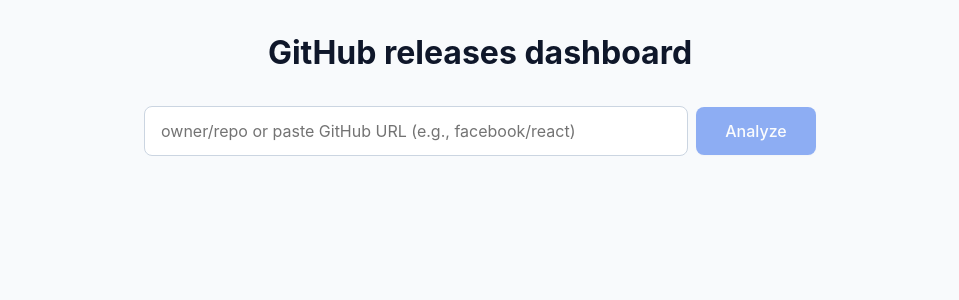
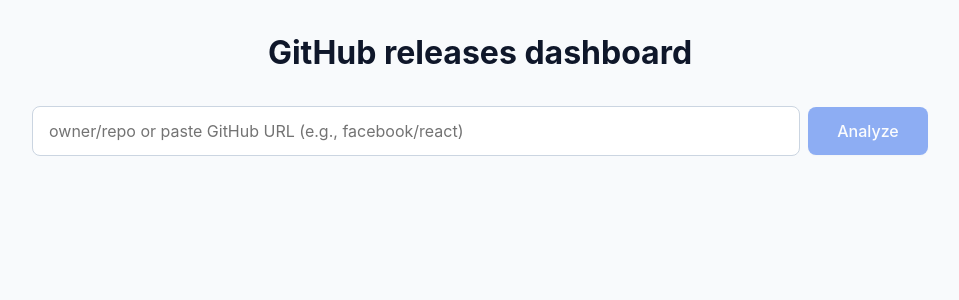
Before and after one commit to ankitpandey2708/gh-release, a Next.js app: page / in a window 1280 px wide. Shown: the top 300 px of the page, without its empty margins (160-1119 px from the left). Built offline with nearby package versions, Linux system fonts and the light colour scheme.

Commit message:
Align Analyze and Export to CSV buttons on same vertical axis

```diff
--- a/components/RepoInput.tsx
+++ b/components/RepoInput.tsx
@@ -61,7 +61,7 @@ export function RepoInput({ onSubmit, loading = false, currentRepo }: RepoInputP
   };
 
   return (
-    <form onSubmit={handleSubmit} className="w-full max-w-2xl">
+    <form onSubmit={handleSubmit} className="w-full max-w-4xl">
       {/* Primary input area */}
       <div className="flex flex-col sm:flex-row gap-2 sm:items-center">
         <input
```
